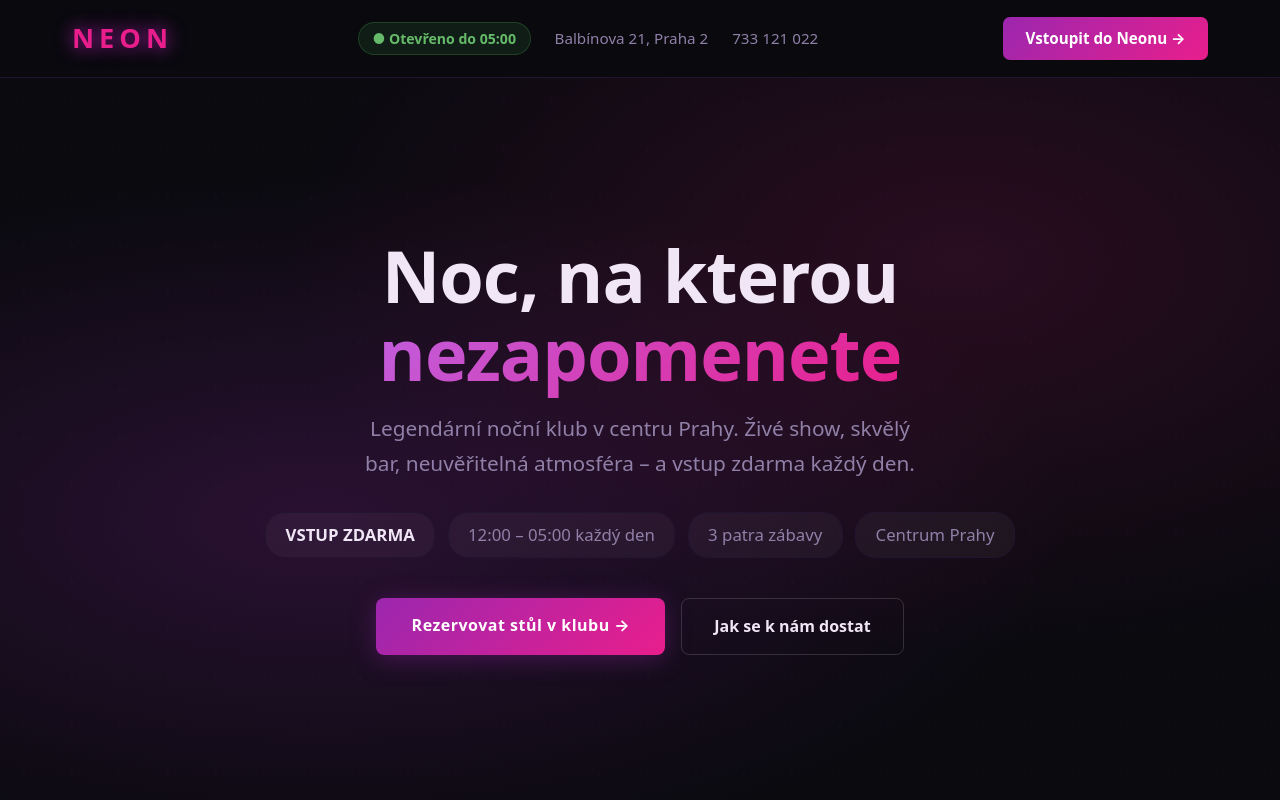
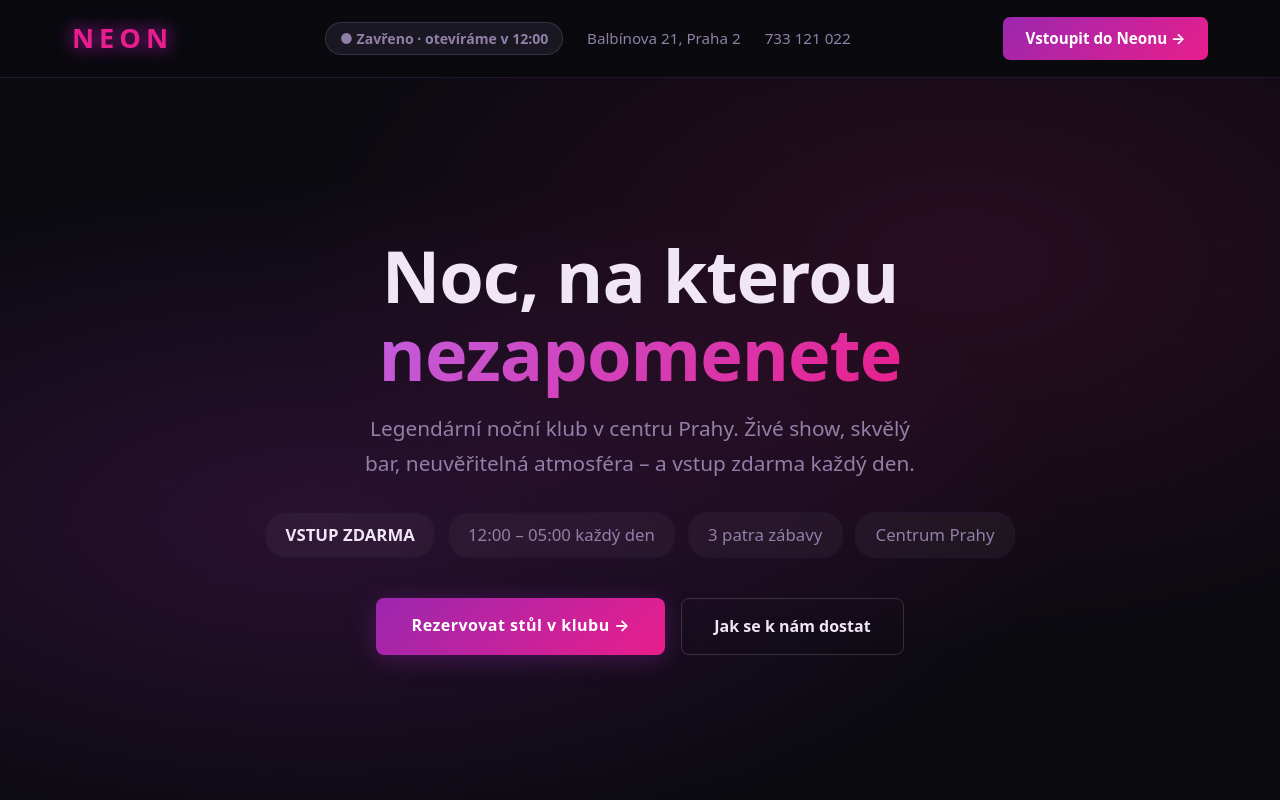
Before and after one commit to eliska-kolobezka/neon, a plain HTML site: page index.html in a window 1280 px wide. Shown: the top 800 px of the page. Drawn offline with Linux system fonts and the light colour scheme.

Commit message:
Make open-status pill reflect real Prague time against opening hours

```diff
--- a/index.html
+++ b/index.html
@@ -165,6 +165,12 @@
       font-size: 0.88rem;
       font-weight: 600;
       border: 1px solid rgba(76,175,80,0.25);
+    }
+
+    .open-pill.closed {
+      background: rgba(144,128,168,0.12);
+      color: var(--text-muted);
+      border-color: rgba(144,128,168,0.25);
     }
 
     .header-cta {
@@ -718,7 +724,7 @@
     <div class="header-inner">
       <div class="logo">NEON</div>
       <div class="header-meta">
-        <span class="open-pill">● Otevřeno do 05:00</span>
+        <span class="open-pill" id="open-status">● Otevřeno do 05:00</span>
         <span>Balbínova 21, Praha 2</span>
         <a href="tel:+420733121022">733 121 022</a>
       </div>
@@ -971,6 +977,29 @@
 
 </div><!-- /main-content -->
 
+<script>
+  (function () {
+    var pill = document.getElementById('open-status');
+    if (!pill) return;
+
+    function updateOpenStatus() {
+      var hour = parseInt(
+        new Intl.DateTimeFormat('en-GB', {
+          timeZone: 'Europe/Prague',
+          hour: 'numeric',
+          hourCycle: 'h23'
+        }).format(new Date()),
+        10
+      );
+      var isOpen = hour >= 12 || hour < 5;
+      pill.textContent = isOpen ? '● Otevřeno do 05:00' : '● Zavřeno · otevíráme v 12:00';
+      pill.classList.toggle('closed', !isOpen);
+    }
+
+    updateOpenStatus();
+    setInterval(updateOpenStatus, 60000);
+  })();
+</script>
 
 </body>
 </html>
```
